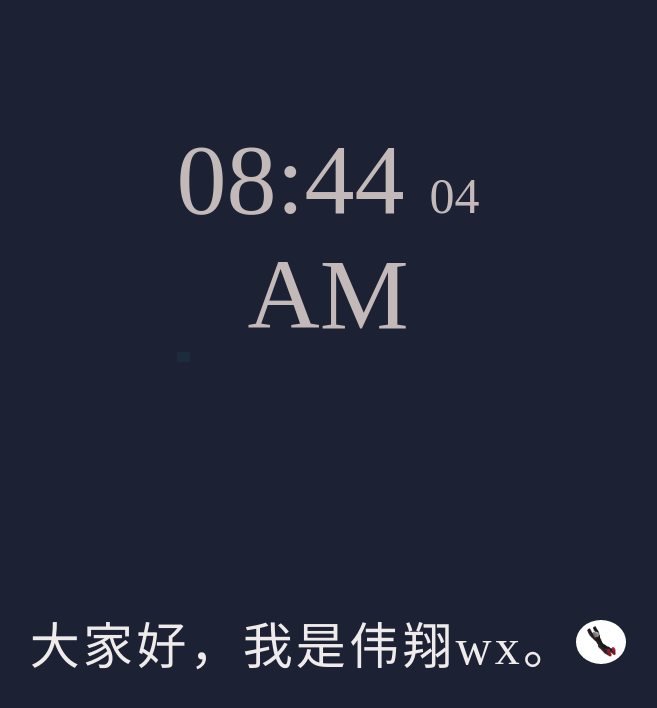
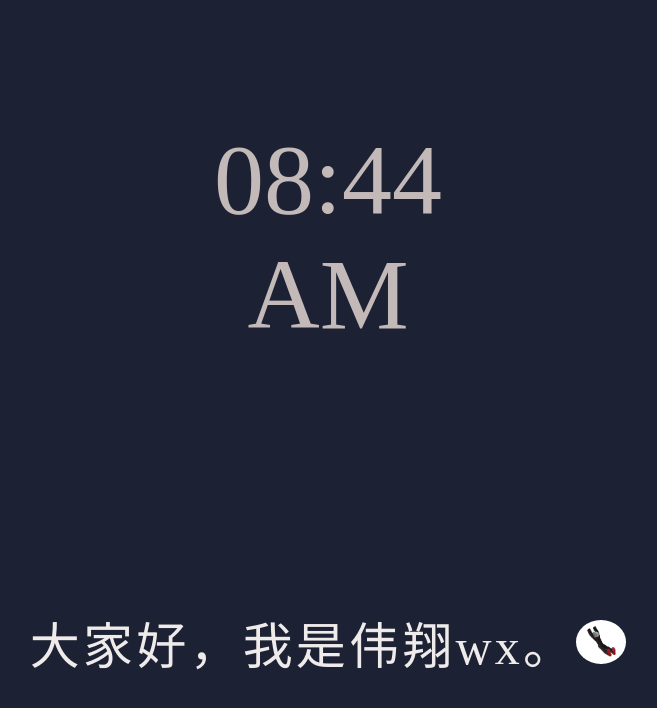
Before and after one commit to choowx2002/choowx2002.github.io, a plain HTML site: page clockPage.html in a window 1280 px wide. Shown: the whole page, without its empty margins (312-969 px from the left). Drawn offline with Linux system fonts and the light colour scheme; a web font is replaced by a local one.

Commit message:
Update clockPage.html

```diff
--- a/clockPage.html
+++ b/clockPage.html
@@ -10,7 +10,6 @@
 <body>
     <div class="clock" >
         <span class="H_M">00:00</span>
-        <span class="S">00</span>
         <div class="AMPM">AM</div>
         <div class="progress"></div>
     </div>
```
